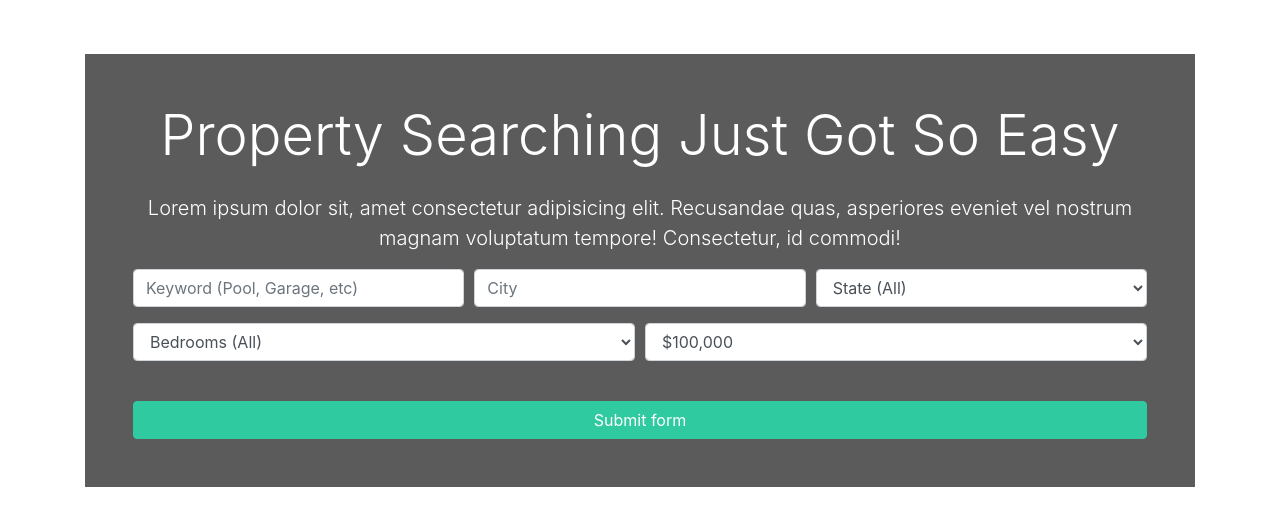
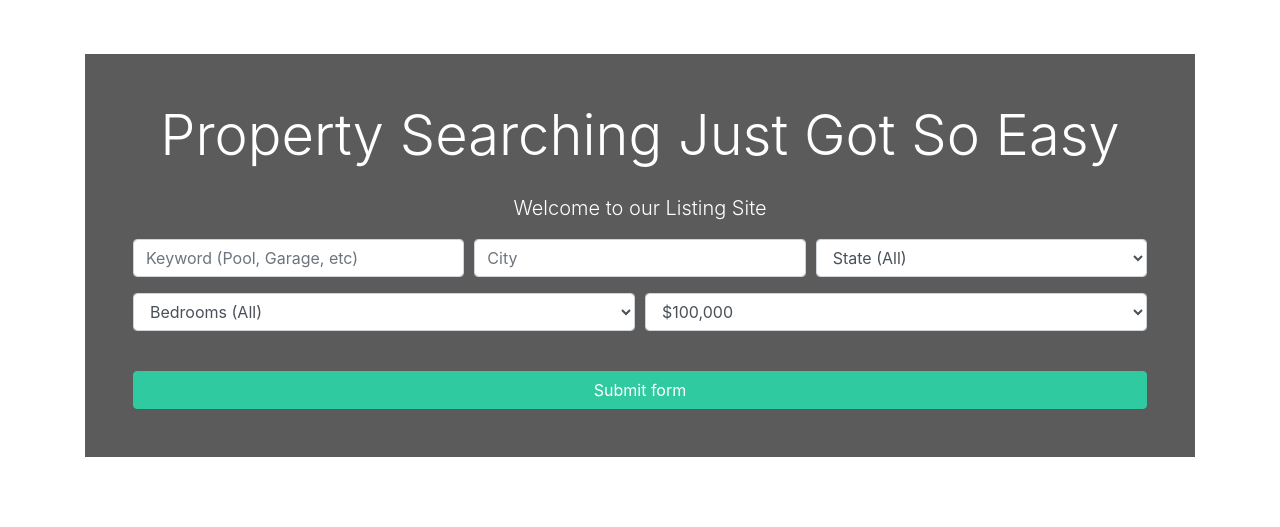
Before and after one commit to mayitoukou/btre_project, a Django app: page / in a window 1280 px wide. Shown: the part 178-705 px from the top of the page. Run offline with Django 3.2, Linux system fonts and the light colour scheme; data that the repository does not hold is empty.

Commit message:
new change

```diff
--- a/templates/pages/index.html
+++ b/templates/pages/index.html
@@ -14,8 +14,7 @@
           <h1 class="display-4 mb-4">
             Property Searching Just Got So Easy
           </h1>
-          <p class="lead">Lorem ipsum dolor sit, amet consectetur adipisicing elit. Recusandae quas, asperiores eveniet vel nostrum magnam
-            voluptatum tempore! Consectetur, id commodi!</p>
+          <p class="lead">Welcome to our Listing Site</p>
           <div class="search">
             <form action="{% url 'search' %}">
               <!-- Form Row 1 -->
```
